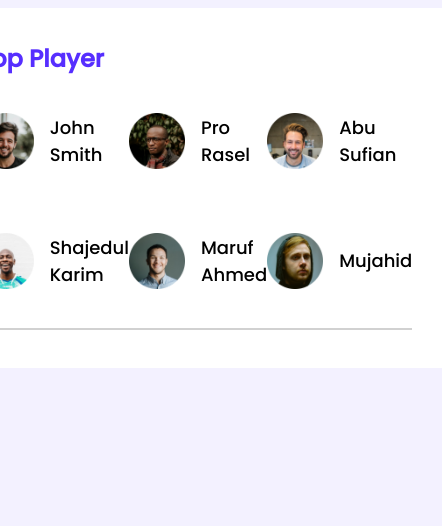
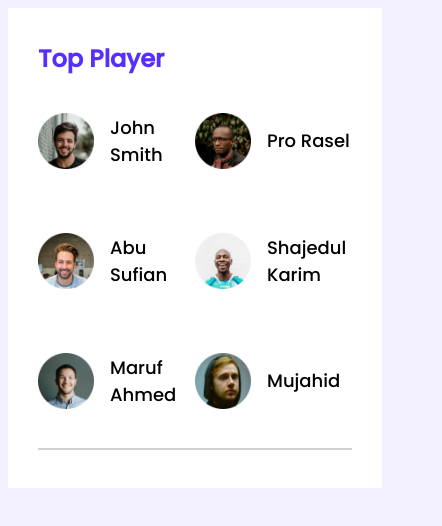
Before and after one commit to saifulislamsany360/leader-board, a plain HTML site: page index.html in a window 390 px wide. Shown: the whole page, 442 px wide, since content can reach past the window. Drawn offline with Linux system fonts and the light colour scheme.

Commit message:
top player ver 3.0

```diff
--- a/style.css
+++ b/style.css
@@ -47,3 +47,12 @@
     font-size: 18px;
     font-weight: 500;
 }
+/* plain css responsive */
+@media (max-width:768px){
+    .players {
+        display: grid;
+        grid-template-columns: repeat(2 , 1fr);
+        grid-row-gap: 30px;
+        justify-content: center;
+    }
+}
```
